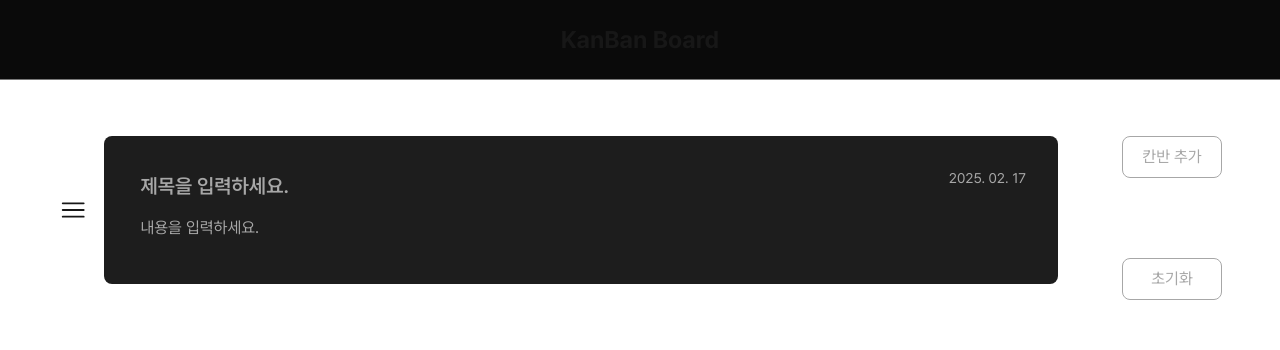
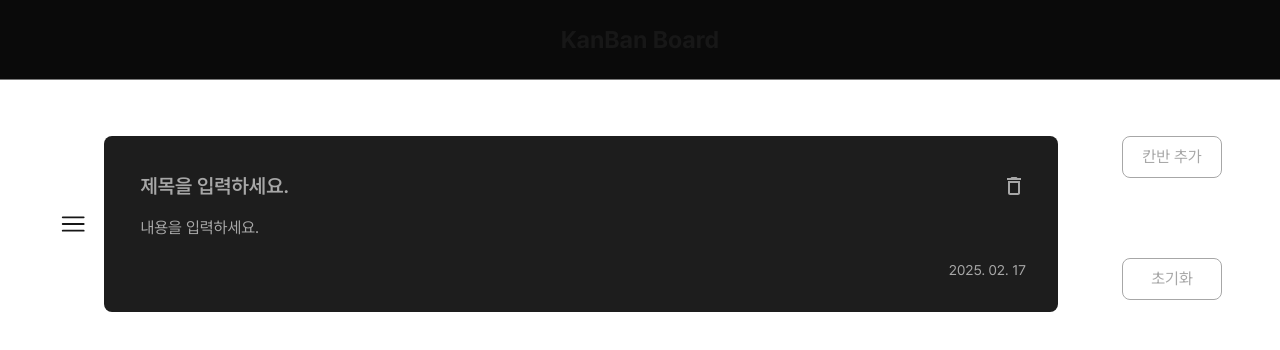
Before and after one commit to ssumanlife/kanban-todo, a Next.js app: page / in a window 1280 px wide. Shown: the top 350 px of the page. Built offline with nearby package versions, Linux system fonts and the light colour scheme.

Commit message:
feat: 삭제 버튼 추가 및 핸들러 적용 (#7)

```diff
--- a/components/ui/kanban-card.tsx
+++ b/components/ui/kanban-card.tsx
@@ -3,7 +3,9 @@ import { useRef } from 'react'
 import useKanbanStore, { KanbanModel } from '@/stores/kanban-store'
 import { useDrag, useDrop } from 'react-dnd'
 import { HiOutlineBars3 } from 'react-icons/hi2'
+import { MdOutlineDelete } from 'react-icons/md'
 
+import Button from './button'
 import Input from './input'
 
 interface Props extends KanbanModel {
@@ -19,7 +21,7 @@ const KanbanCard = ({
   handleKanbanDragDrop,
 }: Props) => {
   const kanbanRef = useRef(null)
-  const { updateKanban } = useKanbanStore((state) => state)
+  const { updateKanban, deleteKanban } = useKanbanStore((state) => state)
 
   const [, drop] = useDrop({
     accept: 'kanban',
@@ -45,7 +47,7 @@ const KanbanCard = ({
   return (
     <li ref={kanbanRef} className="flex justify-between items-center gap-4">
       <HiOutlineBars3 size={32} />
-      <div className="w-full p-8 bg-gray-600 rounded-lg flex flex-col gap-2">
+      <article className="w-full p-8 bg-gray-600 rounded-lg flex flex-col gap-2">
         <div className="flex justify-between gap-60">
           <Input
             value={title}
@@ -54,7 +56,9 @@ const KanbanCard = ({
             maxLength={24}
             handleValue={(value: string) => updateKanban(kanbanId, 'title', value)}
           />
-          <span className="text-sm text-gray-200 text-nowrap">{createdAt}</span>
+          <Button variant="icon" onClick={() => deleteKanban(kanbanId)}>
+            <MdOutlineDelete fill="#a7a7a7" size={24} />
+          </Button>
         </div>
         <Input
           value={description}
@@ -62,7 +66,10 @@ const KanbanCard = ({
           handleValue={(value: string) => updateKanban(kanbanId, 'description', value)}
         />
         <div className="flex flex-wrap gap-4">{/* todo list 추가하기 */}</div>
-      </div>
+        <div className="flex justify-end">
+          <span className="text-sm text-gray-200 text-nowrap">{createdAt}</span>
+        </div>
+      </article>
     </li>
   )
 }
```
